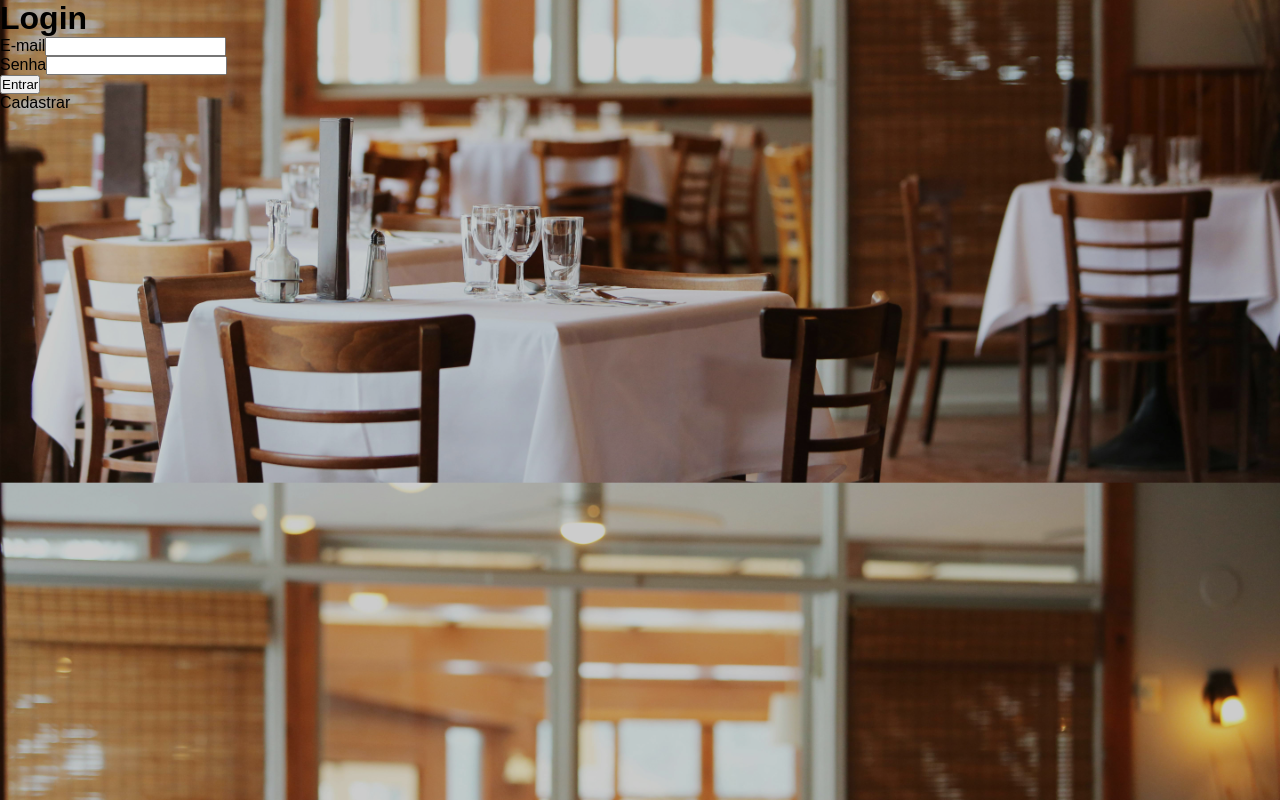
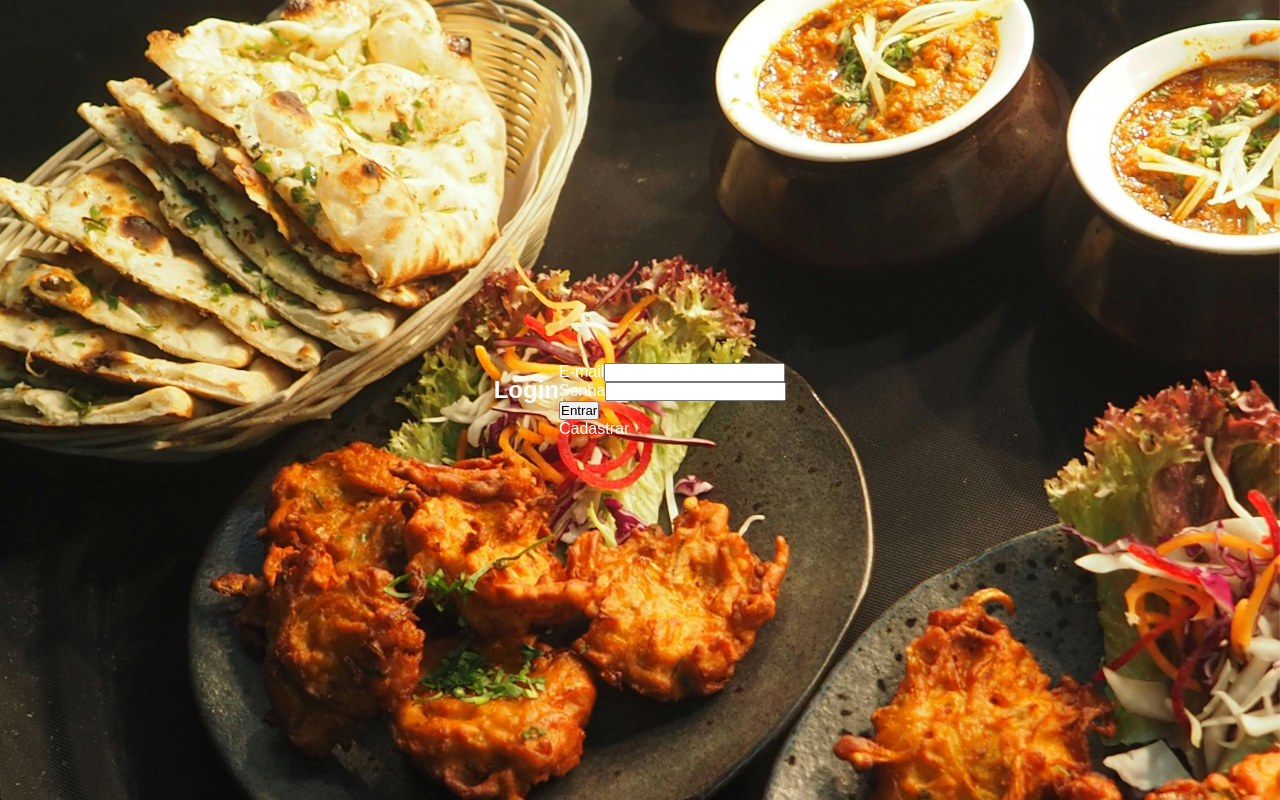
Before and after one commit to Alexig2/PTAC-Alex-Liz, a Next.js app: page /login in a window 1280 px wide. Built offline with nearby package versions, Linux system fonts and the light colour scheme.

Commit message:
Melhorando CSS

```diff
--- a/src/app/globals.css
+++ b/src/app/globals.css
@@ -7,9 +7,4 @@
 
 body{
   font-family: Arial, Helvetica, sans-serif;
-  background-image: url('images/fundo2.jpg');
-  background-size: cover;
-  background-position: center;
-  background-color: rgba(0, 0, 0, 0.2); /* Define o nível de escurecimento */
-  background-blend-mode: darken;
 }
--- a/src/app/login/page.tsx
+++ b/src/app/login/page.tsx
@@ -46,8 +46,8 @@ export default function Login() {
   const route = useRouter();
 
   return (
-    <main className={styles.page}>
-      <h1>Login</h1>
+    <main className={styless.fundo}>
+      <h1 className={styless.h1}>Login</h1>
       <form onSubmit={onSubmit}>
         <div>
           <label>E-mail</label>
--- a/src/app/page.module.css
+++ b/src/app/page.module.css
@@ -32,3 +32,12 @@
     background-color: rgb(230, 230, 230); /* Cor de fundo ao passar o mouse */
     color: rgb(0, 0, 0); /* Cor do texto ao passar o mouse */
 }
+
+.fundo {
+  background-image: url('images/fundo2.jpg');
+  background-size: cover;
+  background-position: center;
+  background-color: rgba(0, 0, 0, 0.2); /* Define o nível de escurecimento */
+  background-blend-mode: darken;
+  height: 648px;
+}
--- a/src/app/styles/login.module.css
+++ b/src/app/styles/login.module.css
@@ -1,8 +1,58 @@
-.botao:hover{
-    color: rgb(255, 208, 0);
-    cursor: pointer;
+.fundo {
+    margin: 0;
+    font-family: 'Arial', sans-serif;
+    background: url('../images/Fundo comida.jpg') no-repeat center center fixed;
+    background-size: cover;
+    display: flex;
+    justify-content: center;
+    align-items: center;
+    height: 100vh;
+    color: #ffffff;
 }
 
-.btnEntrar{
-    background-color: yellow ;
+.container {
+background: rgba(0, 0, 0, 0.6);
+padding: 40px;
+border-radius: 10px;
+max-width: 400px;
+width: 100%;
+box-shadow: 0 4px 15px rgba(0, 0, 0, 0.3);
 }
+
+.h1 {
+font-size: 24px;
+margin-bottom: 20px;
+}
+
+.button {
+width: 100%;
+padding: 12px;
+border: none;
+border-radius: 5px;
+background-color: #000;
+color: #fff;
+font-size: 16px;
+cursor: pointer;
+transition: background-color 0.3s;
+}
+
+.button:hover {
+background-color: #333;
+}
+
+.a {
+color: #ddd;
+font-size: 14px;
+text-decoration: none;
+}
+
+.a:hover {
+text-decoration: underline;
+}
+
+.checkbox {
+display: flex;
+align-items: center;
+font-size: 14px;
+color: #ccc;
+}
```
Also changed, not shown: src/app/page.tsx (+5 -3 lines), src/app/images/Fundo comida.jpg (added).
